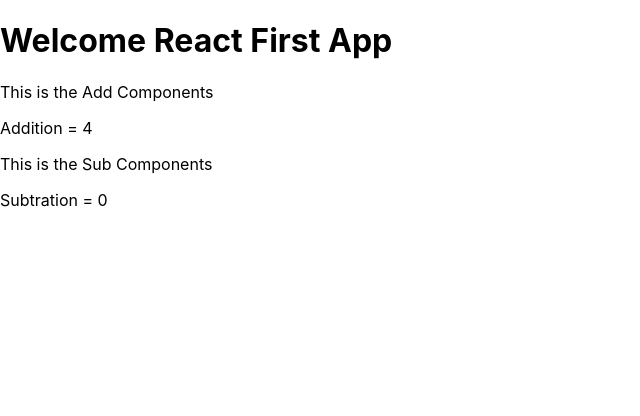
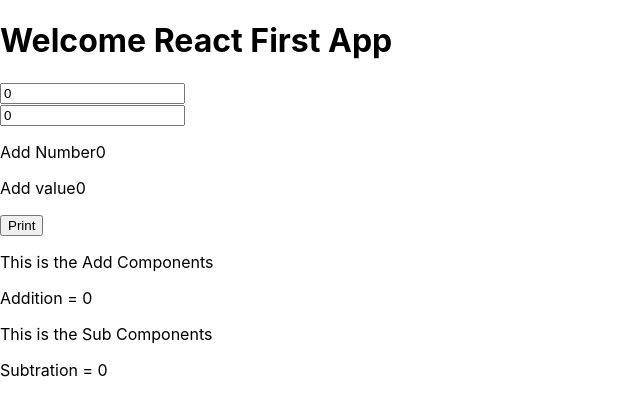
Before and after one commit to SanketWashimkar/my-app, a React (Create React App) app: page / in a window 1280 px wide. Shown: the top 416 px of the page, without its empty margins (0-640 px from the left). Built offline with nearby package versions, Linux system fonts and the light colour scheme.

Commit message:
4th commit

```diff
--- a/src/App.js
+++ b/src/App.js
@@ -1,15 +1,45 @@
 import "./App.css";
-import Add from './components/Add/Add';
-import Sub from './components/Sub/Sub';
-
+import Add from "./components/Add/Add";
+import Sub from "./components/Sub/Sub";
+import { useState } from "react";
 function App() {
-
+  const [inputValue, setInputValue] = useState(0);
+  const [addValue, setaddValue] = useState(0);
+  const printValue = () => {
+    console.log("inputeValue printValue", inputValue);
+    return inputValue;
+  };
   return (
     <div>
       <h1>Welcome React First App </h1>
+      <div>
+        <input
+          value={inputValue}
+          onChange={(e) => {
+            setInputValue(e.target.value);
+            console.log("inputValue", inputValue);
+          }}
+          type="number"
+          placeholder="Enter Number"
+        />
+      </div>
+      <div>
+        <input
+          value={addValue}
+          onChange={(e) => {
+            setaddValue(e.target.value);
+            console.log("addValue", addValue);
+          }}
+          type="number"
+          placeholder="Enter Number"
+        />
+      </div>
 
-     <Add a='2' b='2' ></Add>
-     <Sub a='2' b='2'></Sub>
+      <p>Add Number{inputValue}</p>
+<p>Add value{addValue}</p>
+      <button onClick={printValue}>Print </button>
+      <Add a={inputValue} b={addValue}></Add>
+      <Sub a={inputValue} b={addValue}></Sub>
     </div>
   );
 }
```
